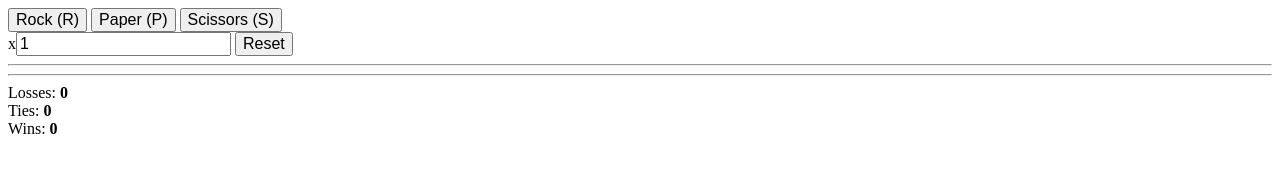
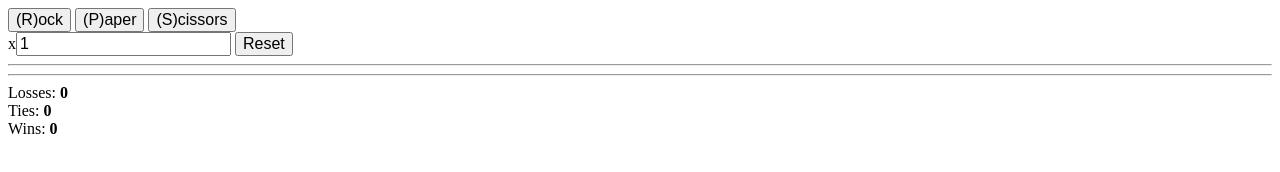
Before and after one commit to iterami/RockPaperScissors.htm, a plain HTML site: page index.htm in a window 1280 px wide. Drawn offline with Linux system fonts and the light colour scheme.

Commit message:
simplified hotkey display

```diff
--- a/index.htm
+++ b/index.htm
@@ -3,9 +3,9 @@
 <title>Rock Paper Scissors</title>
 <link href=css/rock-paper-scissors.css rel=stylesheet>
 
-<input onclick=play(0) type=button value="Rock (R)">
-<input onclick=play(1) type=button value="Paper (P)">
-<input onclick=play(2) type=button value="Scissors (S)"><br>
+<input onclick=play(0) type=button value=(R)ock>
+<input onclick=play(1) type=button value=(P)aper>
+<input onclick=play(2) type=button value=(S)cissors><br>
 
 x<input id=repeat value=1>
 <input onclick=reset() type=button value=Reset>
```
